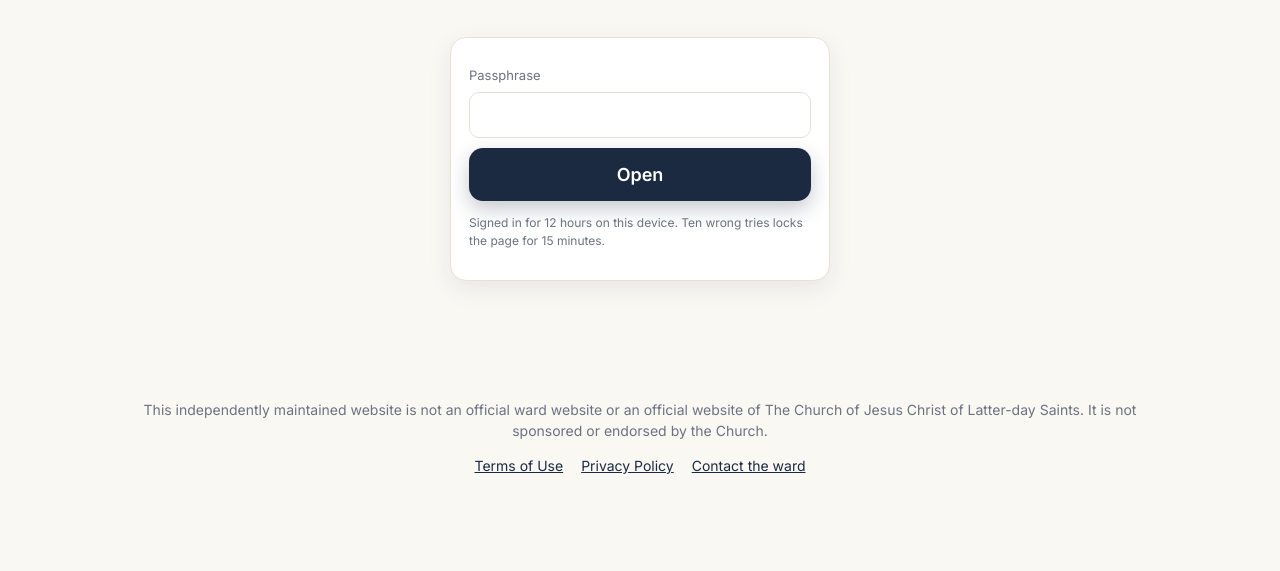
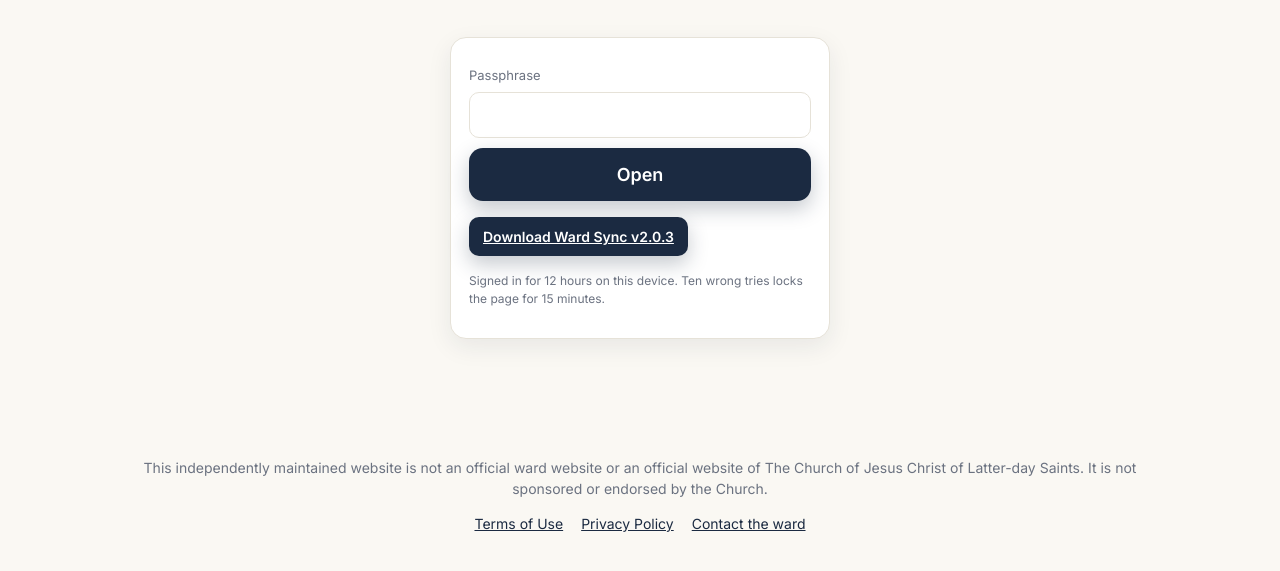
Before and after one commit to Mitchell-McCabe/wardsitetemplate, a browser extension: page admin.html in a window 1280 px wide. Shown: the part 91-662 px from the top of the page. Drawn offline with Linux system fonts and the light colour scheme.

Commit message:
Offer Ward Sync download before Leaders sign-in

```diff
--- a/admin.html
+++ b/admin.html
@@ -31,6 +31,7 @@
       </div>
       <button class="btn" id="login-btn">Open</button>
       <p class="muted" id="login-msg"></p>
+      <p><a class="btn small" href="downloads/ward-sync-v2.0.3.zip" download>Download Ward Sync v2.0.3</a></p>
       <p class="muted" style="font-size:12px">Signed in for 12 hours on this device. Ten wrong tries locks the page for 15 minutes.</p>
     </div>
 
```
